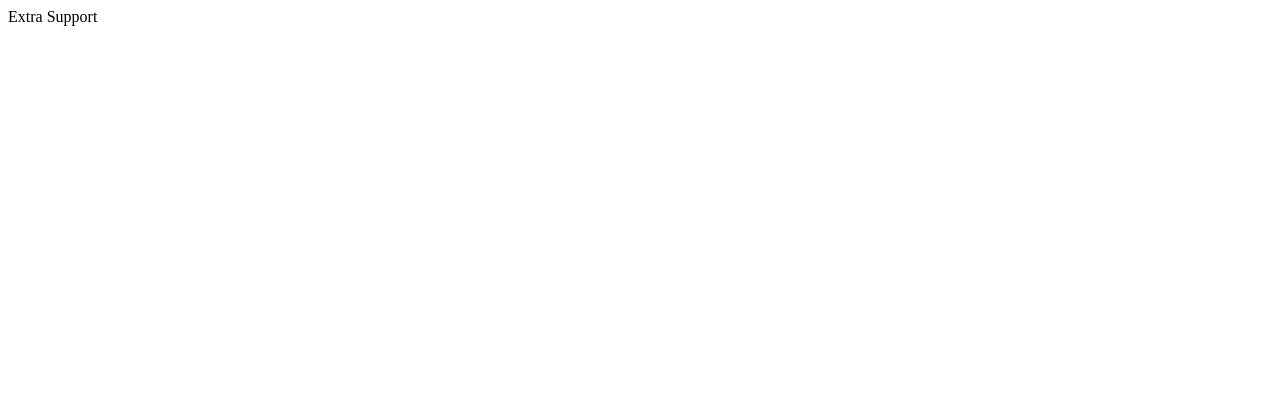
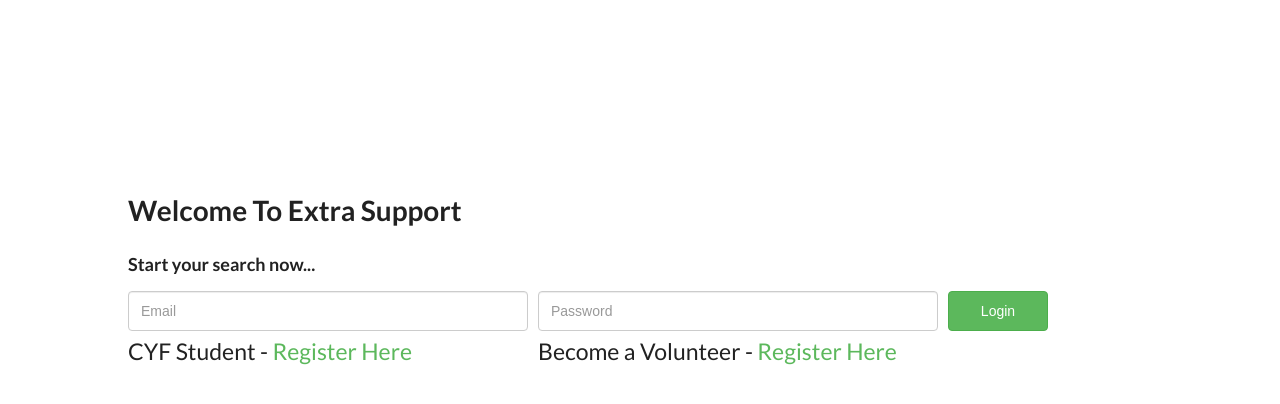
Before and after one commit to AKaramifar/extra-support, a React (Create React App) app in the folder frontend/: page / in a window 1280 px wide. Shown: the top 404 px of the page. Built offline with nearby package versions, Linux system fonts and the light colour scheme.

Commit message:
adding fake login page

```diff
--- a/frontend/public/index.html
+++ b/frontend/public/index.html
@@ -3,6 +3,8 @@
   <head>
     <meta charset="utf-8" />
     <link rel="shortcut icon" href="%PUBLIC_URL%/favicon.ico" />
+    <link rel="stylesheet" href="https://maxcdn.bootstrapcdn.com/bootstrap/3.4.0/css/bootstrap.min.css" />
+    <link rel="stylesheet" href="https://cdnjs.cloudflare.com/ajax/libs/semantic-ui/2.4.1/semantic.min.css">
     <meta name="viewport" content="width=device-width, initial-scale=1" />
     <meta name="theme-color" content="#000000" />
     <!--
--- /dev/null
+++ b/frontend/src/App.css
@@ -0,0 +1,54 @@
+body {
+}
+
+/* login Page */
+
+.container-flex {
+  margin-top: 15%;
+  margin-left: 10%;
+}
+
+.cards-container {
+  display: flex;
+  width: 100%;
+  flex-wrap: wrap;
+  margin-top: 10%;
+  margin-left: 5%;
+}
+.login-form {
+  display: felx;
+  align-items: center;
+}
+.login-form div {
+  width: 400px !important;
+}
+.login-input {
+  width: 100% !important;
+  height: 40px;
+}
+button {
+  width: 100px !important;
+  height: 40px;
+  font-size: 22px;
+  margin-bottom: 30px !important;
+}
+.ml-1 {
+  margin-left: 10px !important;
+}
+.volunteer-register-container,
+.student-register-container {
+  margin-top: 10px;
+  font-size: 23px;
+}
+
+.student-volunteer-register-link {
+  color: #5cb85c;
+}
+
+.card-border {
+  margin-left: 10px;
+  border: 2px black solid;
+  width: 25% !important;
+  background-color: lightgray;
+  margin-top: 10px;
+}
--- a/frontend/src/App.js
+++ b/frontend/src/App.js
@@ -1,8 +1,34 @@
 import React from 'react';
 import styled from 'styled-components';
+import Login from './Login';
+import Card from './Card';
+import './App.css';
+
 const Container = styled.div``;
 
-function App() {
-  return <Container className="App">Extra Support</Container>;
+class App extends React.Component {
+  state = { loginClicked: false };
+
+  handleLogin = () => {
+    this.setState(prevStat => {
+      return {
+        loginClicked: !prevStat.loginClicked,
+      };
+    });
+  };
+  render() {
+    if (!this.state.loginClicked) {
+      return <div className="container-flex">{<Login handleLogin={this.handleLogin} />}</div>;
+    } else if (this.state.loginClicked) {
+      return (
+        <div class="cards-container">
+          <Card />
+          <Card />
+          <Card />
+          <Card />
+        </div>
+      );
+    }
+  }
 }
 export default App;
--- /dev/null
+++ b/frontend/src/Card.js
@@ -0,0 +1,25 @@
+import React from 'react';
+import './App.css';
+const Card = props => {
+  return (
+//   <div class="card" style={{width: "18rem"}}>
+//   <div class="card-body">
+//     <h5 class="card-title">Special title treatment</h5>
+//     <p class="card-text">It's a broader card with text below as a natural lead-in to extra content. This content is a little longer.</p>
+//     <a href="#" class="btn btn-primary">Go somewhere</a>
+//   </div>
+// </div>
+<div class="card card-border" style={{width: "18rem"}}>
+  <div class="card-body">
+    <h5 class="card-title">Card title</h5>
+    <h6 class="card-subtitle mb-2 text-muted">Card subtitle</h6>
+    <p class="card-text">Quick sample text to create the card title and make up the body of the card's content.</p>
+    <a href="#" class="card-link">Card link</a>
+    <a href="#" class="card-link">Another link</a>
+  </div>
+</div>
+
+  );
+};
+
+export default Card;
--- /dev/null
+++ b/frontend/src/Login.js
@@ -0,0 +1,36 @@
+import React from 'react';
+
+const Login = props => {
+  return (
+    <form class="form-inline ">
+      <h1>Welcome To Extra Support</h1>
+      <h3>Start your search now...</h3>
+      <div className="login-form">
+        <div class="form-group">
+          <input
+            type="email"
+            class="form-control login-input"
+            id="exampleInputEmail1"
+            aria-describedby="emailHelp"
+            placeholder="Email"
+          />
+          <div className="student-register-container">
+            {'CYF Student - '}
+            <a className="student-volunteer-register-link">Register Here</a>
+          </div>
+        </div>
+        <div class="form-group  ml-1">
+          <input type="password" class="form-control login-input" id="exampleInputPassword1" placeholder="Password" />
+          <div className="volunteer-register-container">
+            {'Become a Volunteer - '}
+            <a className="student-volunteer-register-link">Register Here</a>
+          </div>
+        </div>
+        <button onClick={props.handleLogin} type="submit" class="btn btn-success ml-1">
+          Login{' '}
+        </button>
+      </div>
+    </form>
+  );
+};
+export default Login;
```
